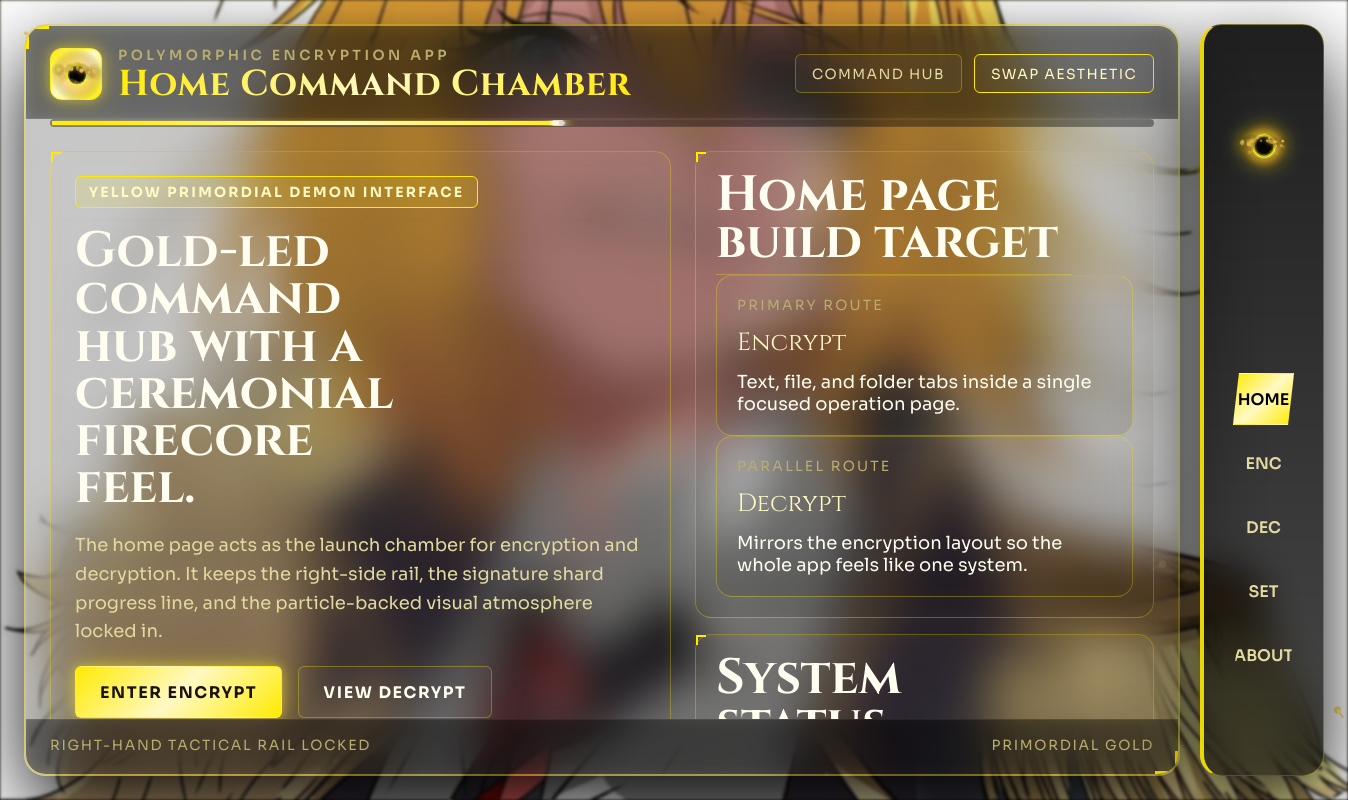
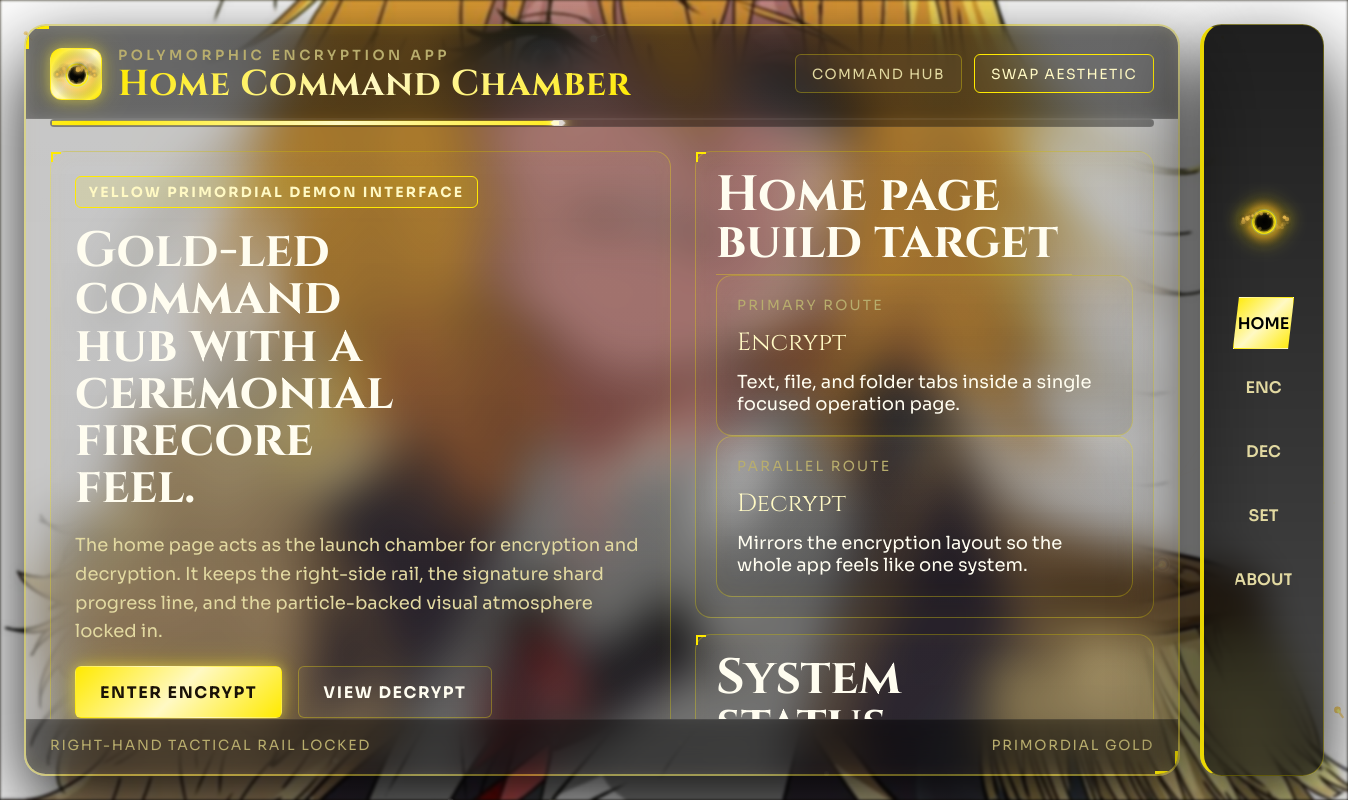
Before and after one commit to AstralCloud-SZA/CRP56_Ruby_Version, an Electron app: page crp56/electron-app/renderer/index.html in a window 1348 px wide. Drawn offline with Linux system fonts and the light colour scheme; no server answers.

Commit message:
blackhole logo system integrated with particle effect toggle

```diff
--- a/crp56/electron-app/renderer/Base_style.css
+++ b/crp56/electron-app/renderer/Base_style.css
@@ -760,7 +760,7 @@ button
     display: grid;
     place-items: center;
     width: 100%;
-    padding-bottom: var(--space-26);
+    padding-bottom: var(--space-6);
     color: var(--accent-2);
     filter: drop-shadow(0 0 8px var(--accent));
 }
--- a/crp56/electron-app/renderer/app.js
+++ b/crp56/electron-app/renderer/app.js
@@ -693,6 +693,33 @@ function setParticlesEnabled(enabled, { persist = true } = {})
     {
         window.ParticleFX.setEnabled(particlesEnabled);
     }
+
+    if (window.ParticleFX?.blackHoleEnabled !== undefined)
+    {
+        window.ParticleFX.blackHoleEnabled = particlesEnabled;
+    }
+
+    if (window.ParticleFX)
+    {
+        if (particlesEnabled)
+        {
+            if (window.ParticleFX.blackHole)
+            {
+                const mark = document.getElementById('blackHoleMark');
+                const rail = document.getElementById('blackHoleRail');
+                if (mark) window.ParticleFX.blackHole('blackHoleMark', 52, 28);
+                if (rail) window.ParticleFX.blackHole('blackHoleRail', 54, 28);
+            }
+        }
+        else
+        {
+            if (window.ParticleFX.stopBlackHole)
+            {
+                window.ParticleFX.stopBlackHole('blackHoleMark');
+                window.ParticleFX.stopBlackHole('blackHoleRail');
+            }
+        }
+    }
 }
 
 function savedParticlesEnabled()
```
